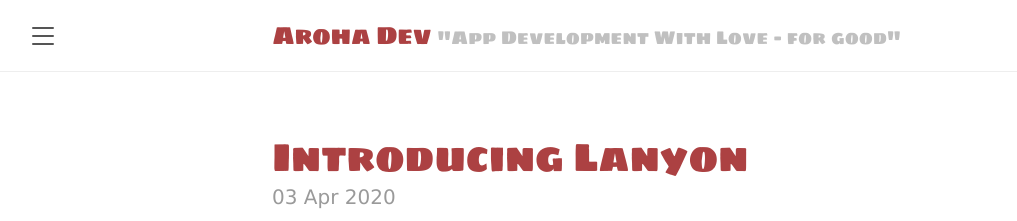
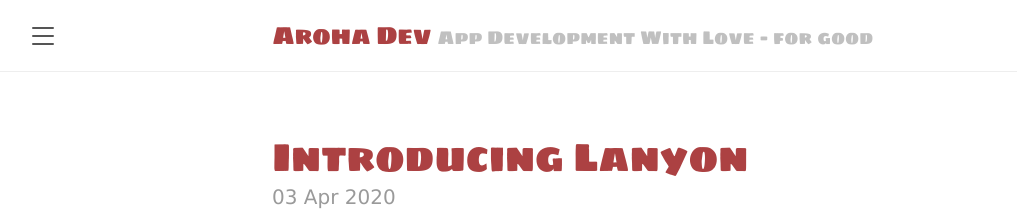
Before and after one commit to tracyjordan/tracyjordan.github.io, a Jekyll site: the page built from index.html, in a window 1280 px wide and 900 px high. Shown: the top 221 px of the window, without its empty margins (8-1025 px from the left). Built offline with Jekyll 4.4.1, drawn with Linux system fonts in a browser that asks for light colours; the list of posts is cut into pages by our own code.

```diff
--- a/_config.yml
+++ b/_config.yml
@@ -1,6 +1,6 @@
 # Setup
 title:               Aroha Dev
-tagline:             '"App Development With Love - for good"'
+tagline:             'App Development With Love - for good'
 description:         'mobile app development'
 url:                 https://aroha.dev
 baseurl:             /
```
